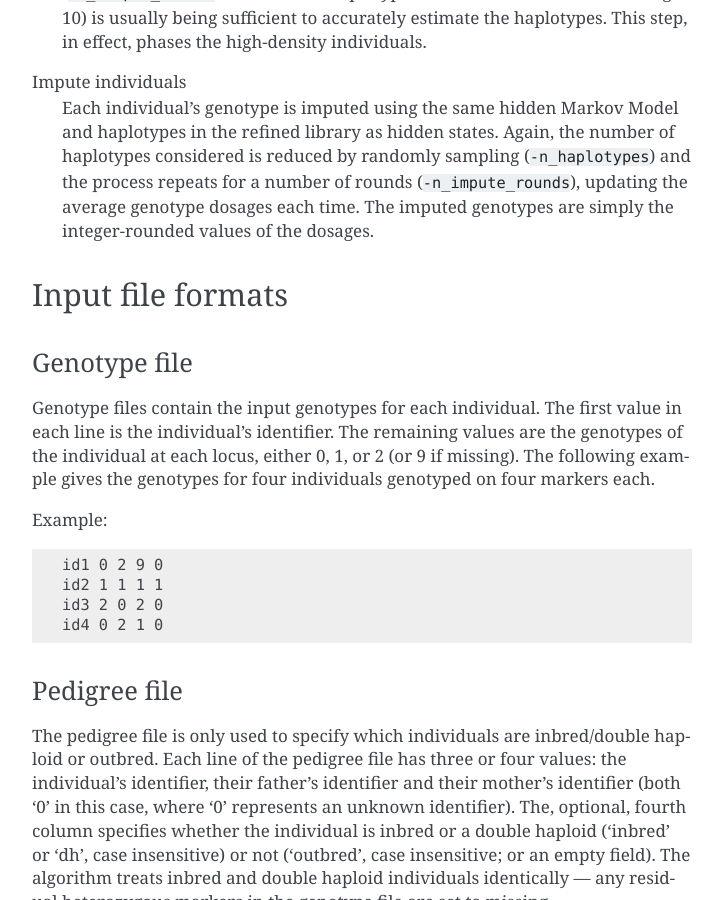
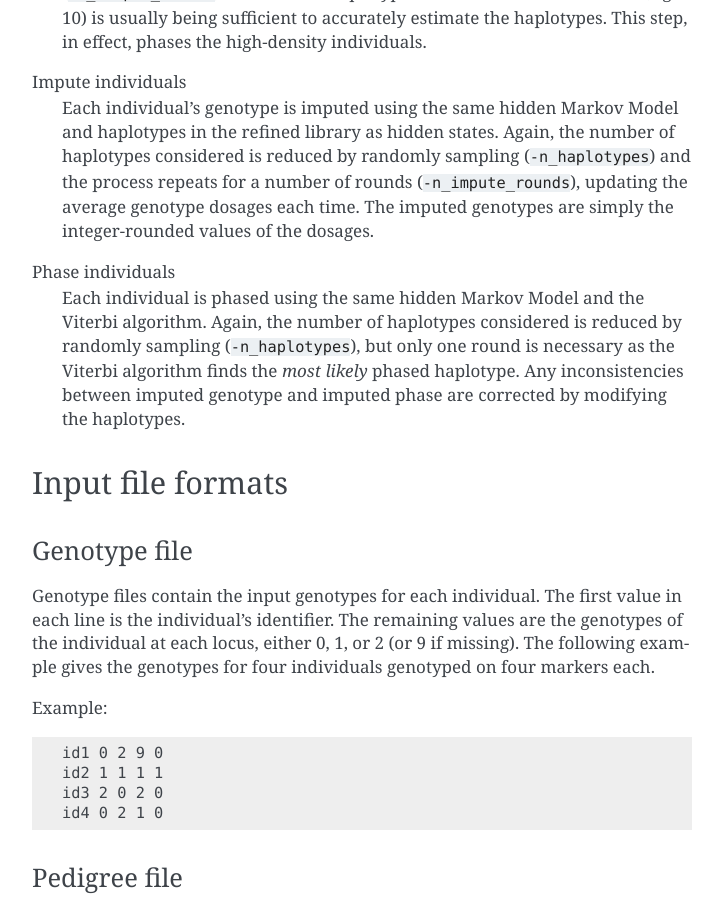
Before and after one commit to AlphaGenes/AlphaPlantImpute2, a Sphinx documentation site: the page built from docs/source/index.rst, in a window 1280 px wide and 900 px high, scrolled down 2828 px. Shown: the whole window, without its empty margins (388-1111 px from the left). Built offline with Sphinx 7.4.7, drawn with Linux system fonts in a browser that asks for light colours.

Commit message:
Add section on phasing to the manual

```diff
--- a/docs/source/index.rst
+++ b/docs/source/index.rst
@@ -110,6 +110,8 @@ Refine the haplotype library
 Impute individuals
     Each individual's genotype is imputed using the same hidden Markov Model and haplotypes in the refined library as hidden states. Again, the number of haplotypes considered is reduced by randomly sampling (``-n_haplotypes``) and the process repeats for a number of rounds (``-n_impute_rounds``), updating the average genotype dosages each time. The imputed genotypes are simply the integer-rounded values of the dosages.
 
+Phase individuals
+    Each individual is phased using the same hidden Markov Model and the Viterbi algorithm. Again, the number of haplotypes considered is reduced by randomly sampling (``-n_haplotypes``), but only one round is necessary as the Viterbi algorithm finds the *most likely* phased haplotype. Any inconsistencies between imputed genotype and imputed phase are corrected by modifying the haplotypes.
 
 Input file formats
 ~~~~~~~~~~~~~~~~~~
```
